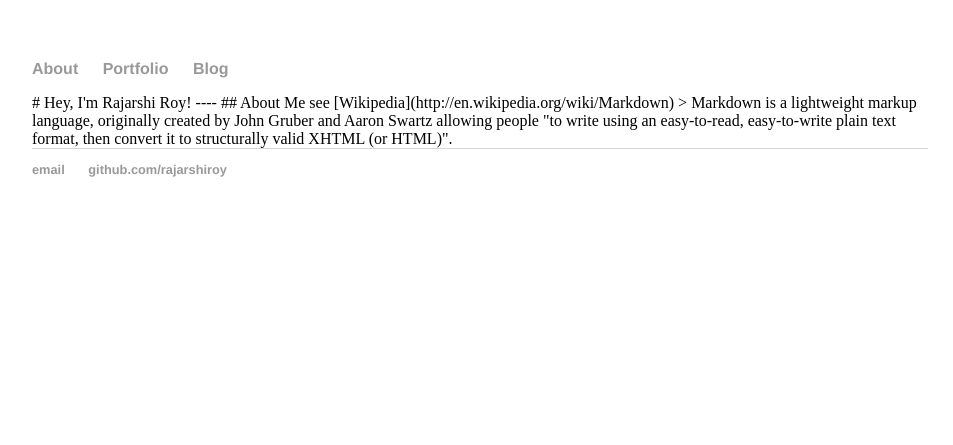
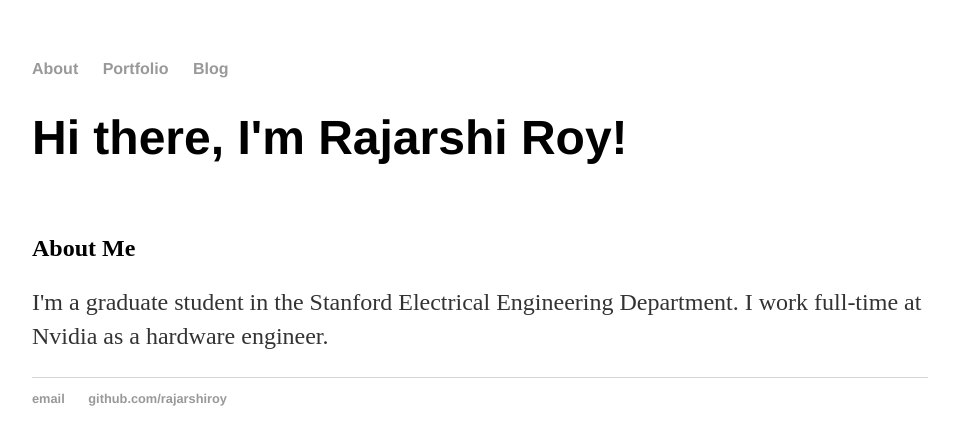
Before and after one commit to rajarshiroy/rajarshiroy.github.io, a Jekyll site: the page built from index.html, in a window 1280 px wide. Shown: the top 445 px of the page, without its empty margins (160-1113 px from the left). Built offline with Jekyll 4.4.1, drawn with Linux system fonts in a browser that asks for light colours.

Commit message:
Update index.html

```diff
--- a/index.html
+++ b/index.html
@@ -1,11 +1,10 @@
 ---
 layout: default
-title: Rajarshi Roy
+title: Hank Quinlan, Horrible Cop
 ---
-# Hey, I'm Rajarshi Roy!
-
-----
-## About Me
-see [Wikipedia](http://en.wikipedia.org/wiki/Markdown)
-
-> Markdown is a lightweight markup language, originally created by John Gruber and Aaron Swartz allowing people "to write using an easy-to-read, easy-to-write plain text format, then convert it to structurally valid XHTML (or HTML)".
+<div class="blurb">
+	<h1>Hi there, I'm Rajarshi Roy!</h1>
+	<br/>
+  <h2>About Me</h2>
+  <p>I'm a graduate student in the Stanford Electrical Engineering Department. I work full-time at Nvidia as a hardware engineer. </p>
+</div><!-- /.blurb -->
```
